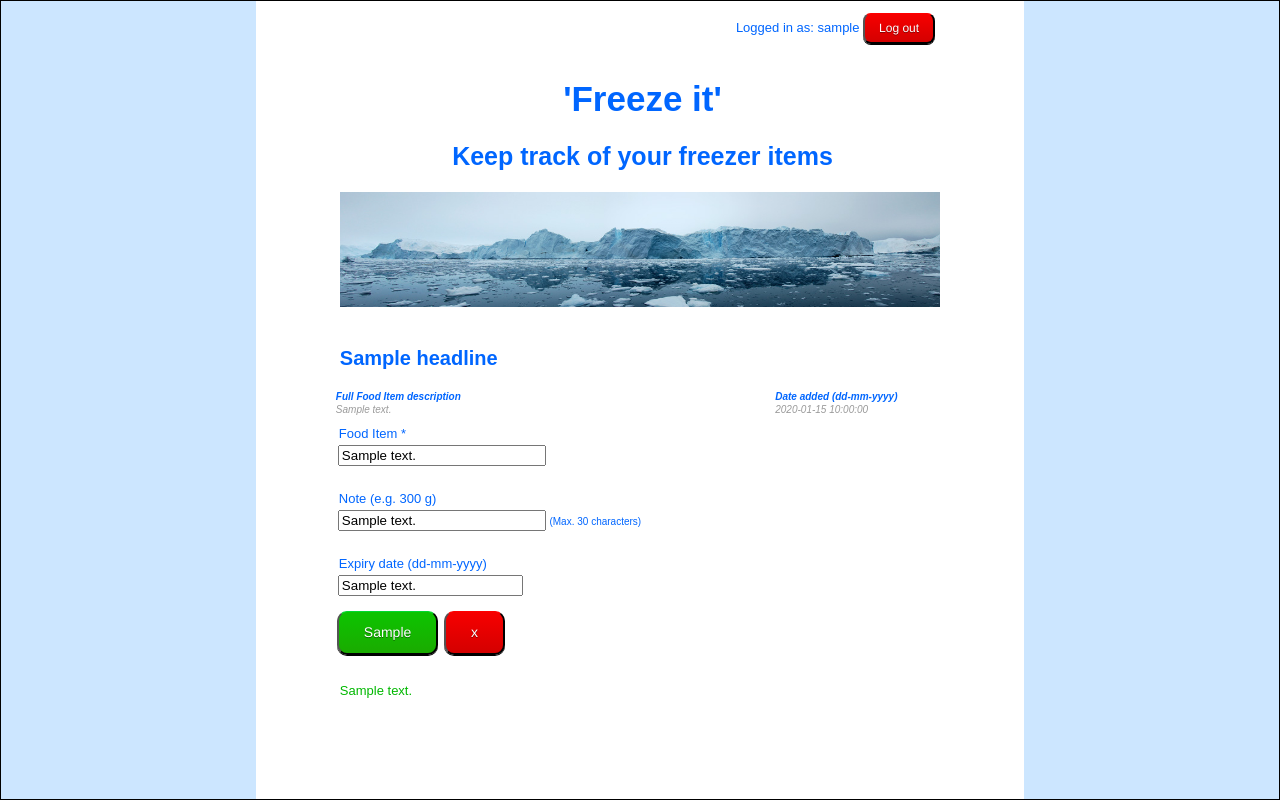
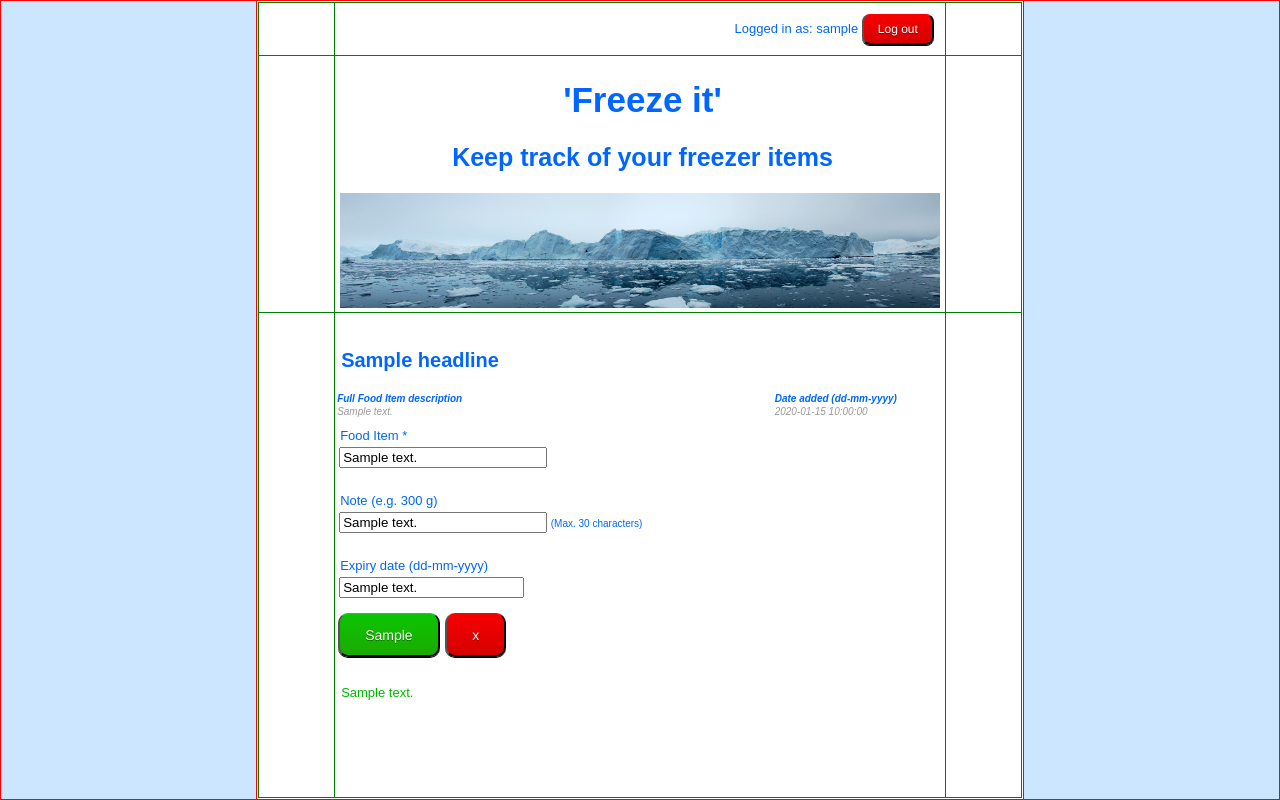
Before and after one commit to kirstine78/freeze-it, a Python web app: template templates/food.html in a window 1280 px wide. Run offline with Jinja, Linux system fonts and the light colour scheme; the template is opened without the code that fills it: most values are stand-ins (such as "Sample title", 1, 10 or a date in 2020); some libraries are stand-ins or nearby versions.

```diff
--- a/main.py
+++ b/main.py
@@ -232,11 +232,11 @@ class LoginHandler(Handler):
 
                     if checkbox_stay_loggedIn:
                         # make sure to set cookie expire to never
-                        logging.debug("checkbox_stay_loggedIn")
+                        #logging.debug("checkbox_stay_loggedIn")
                         self.response.headers.add_header('Set-Cookie', 'user_id=%s; Path=/; expires=Fri, 31-Dec-9999 10:05:41 GMT;' %str(secure_username))
                     else:
                         # cookie expire when???
-                        logging.debug("NOT checkbox_stay_loggedIn")
+                        #logging.debug("NOT checkbox_stay_loggedIn")
                         self.response.headers.add_header('Set-Cookie', 'user_id=%s; Path=/' %str(secure_username))
 
                     self.redirect("/frontpage")
--- a/templates/editEmail.html
+++ b/templates/editEmail.html
@@ -9,7 +9,7 @@
 		.Table_A, .tr_table_A, .td_table_A_narrow, td_table_A_center
 		{
 		border-collapse:collapse;
-		/*border:1px solid red;*/
+		border:1px solid red;
 		}
 
 		.td_table_A_narrow
@@ -20,14 +20,14 @@
 		.Table_Center, .tr_table_Center, .td_table_Center
 		{
 		border-collapse:collapse;
-		/*border:1px solid black;*/
+		border:1px solid black;
 		}
 
 
 		.Table_B, .tr_table_B, .td_table_B_narrow, .td_table_B_wide, .Table_D, .tr_table_D, .td_table_D_narrow, .td_table_D_wide
 		{
 		border-collapse:collapse;
-		/*border:1px solid green;*/
+		border:1px solid green;
 		}
 
 		.error_message_red
--- a/templates/editPassword.html
+++ b/templates/editPassword.html
@@ -9,7 +9,7 @@
 		.Table_A, .tr_table_A, .td_table_A_narrow, td_table_A_center
 		{
 		border-collapse:collapse;
-		/*border:1px solid red;*/
+		border:1px solid red;
 		}
 
 		.td_table_A_narrow
@@ -20,14 +20,14 @@
 		.Table_Center, .tr_table_Center, .td_table_Center
 		{
 		border-collapse:collapse;
-		/*border:1px solid black;*/
+		border:1px solid black;
 		}
 
 
 		.Table_B, .tr_table_B, .td_table_B_narrow, .td_table_B_wide, .Table_D, .tr_table_D, .td_table_D_narrow, .td_table_D_wide
 		{
 		border-collapse:collapse;
-		/*border:1px solid green;*/
+		border:1px solid green;
 		}
 
 		.error_message_red
--- a/templates/food.html
+++ b/templates/food.html
@@ -9,7 +9,7 @@
 		.Table_A, .tr_table_A, .td_table_A_narrow, td_table_A_center
 		{
 		border-collapse:collapse;
-		/*border:1px solid red;*/
+		border:1px solid red;
 		}
 
 		.td_table_A_narrow
@@ -20,14 +20,14 @@
 		.Table_Center, .tr_table_Center
 		{
 		border-collapse:collapse;
-		/*border:1px solid black;*/
+		border:1px solid black;
 		}
 
 
 		.td_table_Center_narrow, .td_table_Center_wide
 		{
 		border-collapse:collapse;
-		/*border:1px solid green;*/
+		border:1px solid green;
 		}
 
 		.Table_Edit
@@ -125,37 +125,6 @@
 		}
 
 		.button_red:hover
-		{
-		border-top-color: #f20000;
-		background: #f20000;
-		color: #ffffff;
-		}
-
-		.button_red_small
-		{
-		border-top: 1px solid #ff0000;
-		background: #d40000;
-		background: -webkit-gradient(linear, left top, left bottom, from(#f70000), to(#d40000));
-		background: -webkit-linear-gradient(top, #f70000, #d40000);
-		background: -moz-linear-gradient(top, #f70000, #d40000);
-		background: -ms-linear-gradient(top, #f70000, #d40000);
-		background: -o-linear-gradient(top, #f70000, #d40000);
-		padding: 7px 14px;
-		-webkit-border-radius: 8px;
-		-moz-border-radius: 8px;
-		border-radius: 8px;
-		-webkit-box-shadow: rgba(0,0,0,1) 0 1px 0;
-		-moz-box-shadow: rgba(0,0,0,1) 0 1px 0;
-		box-shadow: rgba(0,0,0,1) 0 1px 0;
-		text-shadow: rgba(0,0,0,.4) 0 1px 0;
-		color: white;
-		font-size: 12px;
-		font-family: Helvetica, Arial, Sans-Serif;
-		text-decoration: none;
-		vertical-align: middle;
-		}
-
-		.button_red_small:hover
 		{
 		border-top-color: #f20000;
 		background: #f20000;
--- a/templates/forgotPassword.html
+++ b/templates/forgotPassword.html
@@ -9,7 +9,7 @@
 		.Table_A, .tr_table_A, .td_table_A_narrow, td_table_A_center
 		{
 		border-collapse:collapse;
-		/*border:1px solid red;*/
+		border:1px solid red;
 		}
 
 		.td_table_A_narrow
@@ -20,14 +20,14 @@
 		.Table_Center, .tr_table_Center, .td_table_Center
 		{
 		border-collapse:collapse;
-		/*border:1px solid black;*/
+		border:1px solid black;
 		}
 
 
 		.Table_B, .tr_table_B, .td_table_B_narrow, .td_table_B_wide, .Table_D, .tr_table_D, .td_table_D_narrow, .td_table_D_wide
 		{
 		border-collapse:collapse;
-		/*border:1px solid green;*/
+		border:1px solid green;
 		}
 
 		.error_message_red
--- a/templates/frontpage.html
+++ b/templates/frontpage.html
@@ -9,7 +9,7 @@
 		.Table_A, .tr_table_A, .td_table_A_narrow, td_table_A_center
 		{
 		border-collapse:collapse;
-		/*border:1px solid red;*/
+		border:1px solid red;
 		}
 
 		.td_table_A_narrow
@@ -20,14 +20,14 @@
 		.Table_Center, .tr_table_Center, .td_table_Center
 		{
 		border-collapse:collapse;
-		/*border:1px solid black;*/
+		border:1px solid black;
 		}
 
 
 		.Table_B, .tr_table_B, .td_table_B_narrow, .td_table_B_wide, .Table_C, .tr_table_C, .td_table_C_narrow, .td_table_C_wide, .Table_D, .tr_table_D, .td_table_D_narrow, .td_table_D_wide
 		{
 		border-collapse:collapse;
-		/*border:1px solid green;*/
+		border:1px solid green;
 		}
 
 
--- a/templates/loginToFreezeIt.html
+++ b/templates/loginToFreezeIt.html
@@ -9,7 +9,7 @@
 		.Table_A, .tr_table_A, .td_table_A_narrow, td_table_A_center
 		{
 		border-collapse:collapse;
-		/*border:1px solid red;*/
+		border:1px solid red;
 		}
 
 		.td_table_A_narrow
@@ -20,13 +20,13 @@
 		.Table_Center, .tr_table_Center, .td_table_Center
 		{
 		border-collapse:collapse;
-		/*border:1px solid black;*/
+		border:1px solid black;
 		}
 
 		.Table_D, .tr_table_D, .td_table_D_narrow, .td_table_D_wide
 		{
 		border-collapse:collapse;
-		/*border:1px solid green;*/
+		border:1px solid green;
 		}
 
 		.error_message_red
--- a/templates/signupForFreezeIt.html
+++ b/templates/signupForFreezeIt.html
@@ -9,7 +9,7 @@
 		.Table_A, .tr_table_A, .td_table_A_narrow, td_table_A_center
 		{
 		border-collapse:collapse;
-		/*border:1px solid red;*/
+		border:1px solid red;
 		}
 
 		.td_table_A_narrow
@@ -20,14 +20,14 @@
 		.Table_Center, .tr_table_Center, .td_table_Center
 		{
 		border-collapse:collapse;
-		/*border:1px solid black;*/
+		border:1px solid black;
 		}
 
 
 		.Table_B, .tr_table_B, .td_table_B_narrow, .td_table_B_wide, .Table_D, .tr_table_D, .td_table_D_narrow, .td_table_D_wide
 		{
 		border-collapse:collapse;
-		/*border:1px solid green;*/
+		border:1px solid green;
 		}
 
 		.error_message_red
```
Also changed, not shown: templates/profile.html (+39 -42 lines), templates/testNewLayout.html (added).
